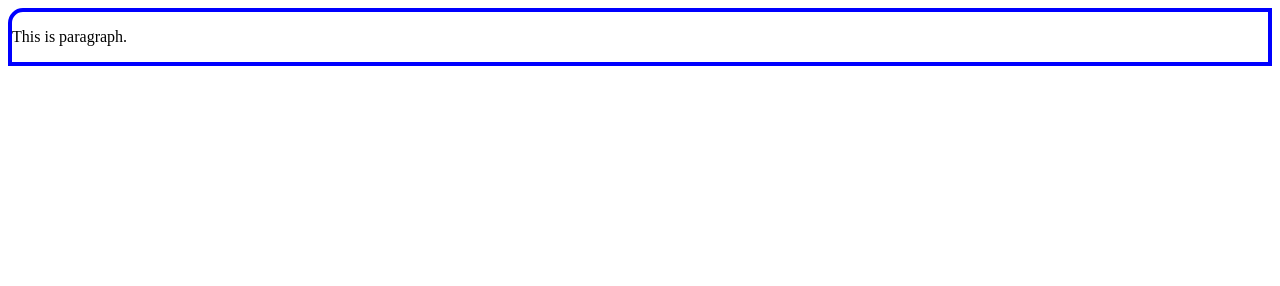
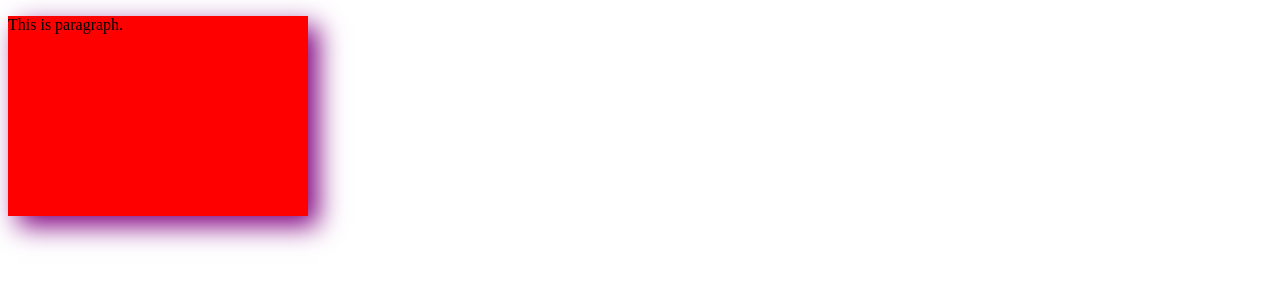
Before and after one commit to chanchalpatel51/CSS, a plain HTML site: page index.html in a window 1280 px wide. Drawn offline with Linux system fonts and the light colour scheme.

Commit message:
Add box shadow

```diff
--- /dev/null
+++ b/box-shadow.css
@@ -0,0 +1,6 @@
+div{
+    width: 300px;
+    height: 200px;
+    background-color: red;
+    box-shadow: 10px 10px 25px purple;
+}
--- a/index.html
+++ b/index.html
@@ -4,10 +4,10 @@
     <meta charset="UTF-8">
     <meta name="viewport" content="width=device-width, initial-scale=1.0">
     <title>HTML with CSS</title>
-    <link rel="stylesheet" href="border-top-left-radius.css">
+    <link rel="stylesheet" href="box-shadow.css">
 </head>
 <body>
-    <div id="firstdiv">
+    <div>
         <p>This is paragraph.</p>
     </div>
 </body>
```
